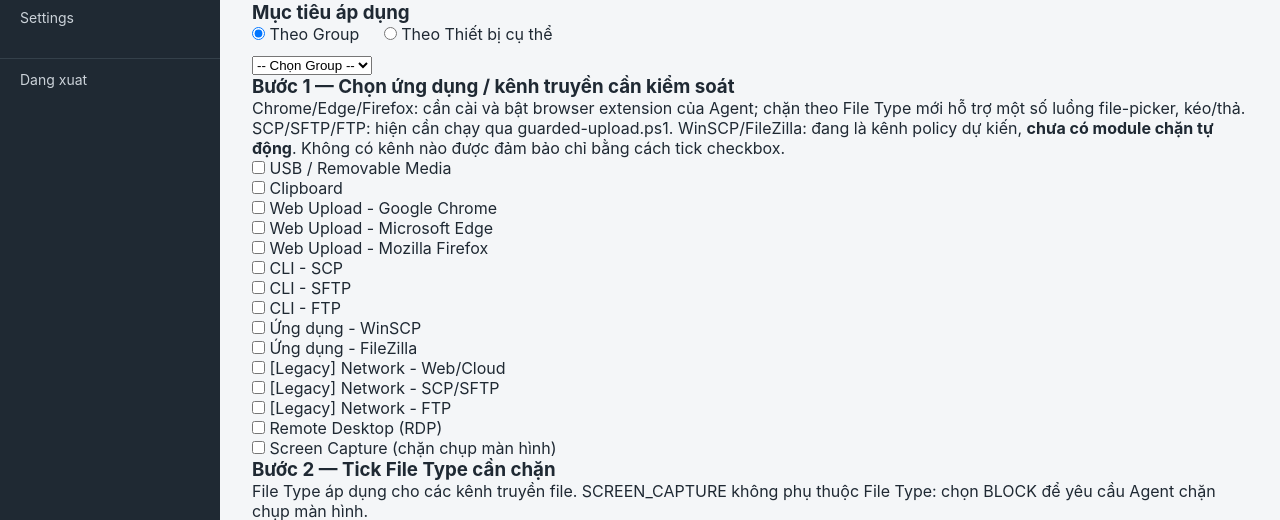
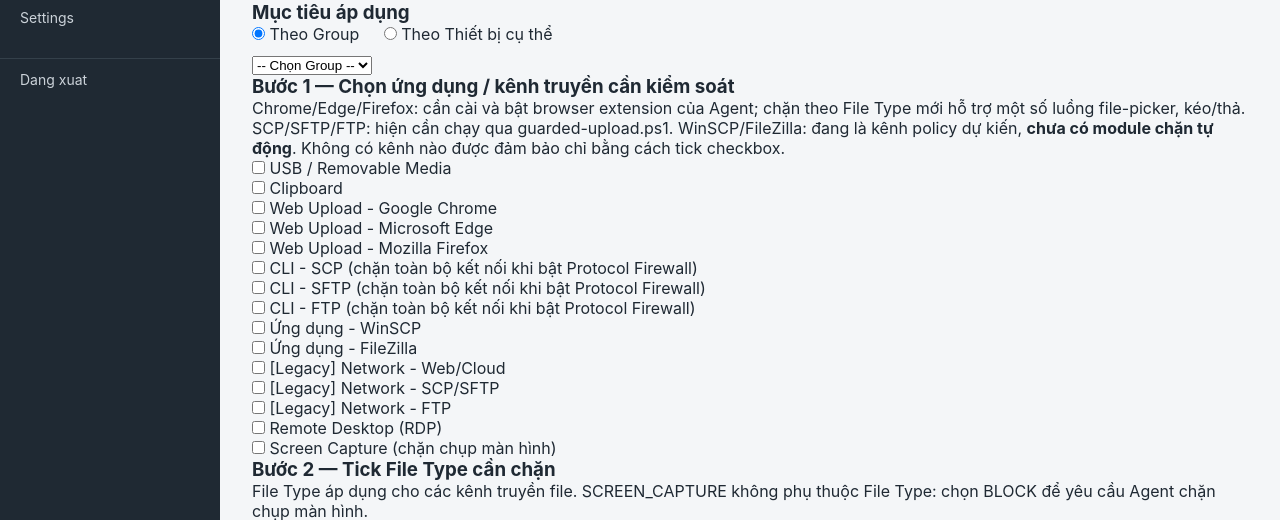
Before and after one commit to lamNT-67/DLP-do-an-2026, a PHP site: page /admin/policy_form.php in a window 1280 px wide. Shown: the part 433-953 px from the top of the page. Run offline with PHP 8.4, Linux system fonts and the light colour scheme; a user stored in the database is signed in; data comes from the database, SQL or seed files in the repository.

Commit message:
docs(server): mark SCP SFTP FTP firewall as whole-connection blocking, not file-type filtering

```diff
--- a/server/admin/policy_form.php
+++ b/server/admin/policy_form.php
@@ -12,9 +12,9 @@ $exitPointLabels = [
     'BROWSER_CHROME'    => 'Web Upload - Google Chrome',
     'BROWSER_EDGE'      => 'Web Upload - Microsoft Edge',
     'BROWSER_FIREFOX'   => 'Web Upload - Mozilla Firefox',
-    'CLIENT_SCP'        => 'CLI - SCP',
-    'CLIENT_SFTP'       => 'CLI - SFTP',
-    'CLIENT_FTP'        => 'CLI - FTP',
+    'CLIENT_SCP'        => 'CLI - SCP (chặn toàn bộ kết nối khi bật Protocol Firewall)',
+    'CLIENT_SFTP'       => 'CLI - SFTP (chặn toàn bộ kết nối khi bật Protocol Firewall)',
+    'CLIENT_FTP'        => 'CLI - FTP (chặn toàn bộ kết nối khi bật Protocol Firewall)',
     'CLIENT_WINSCP'     => 'Ứng dụng - WinSCP',
     'CLIENT_FILEZILLA'  => 'Ứng dụng - FileZilla',
     'NETWORK_WEB'       => '[Legacy] Network - Web/Cloud',
```
